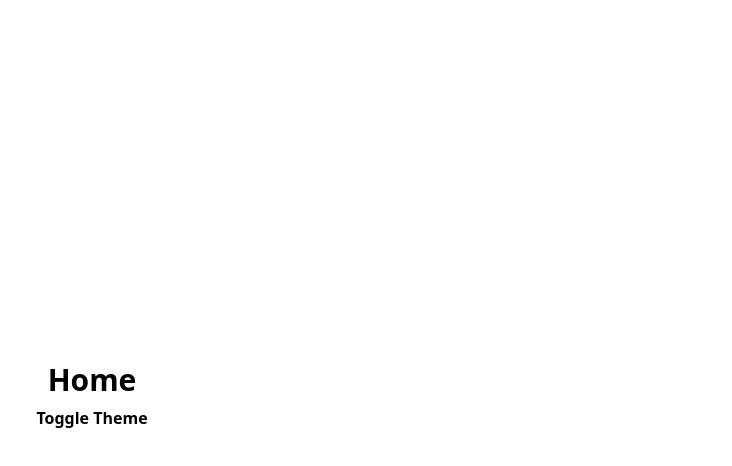
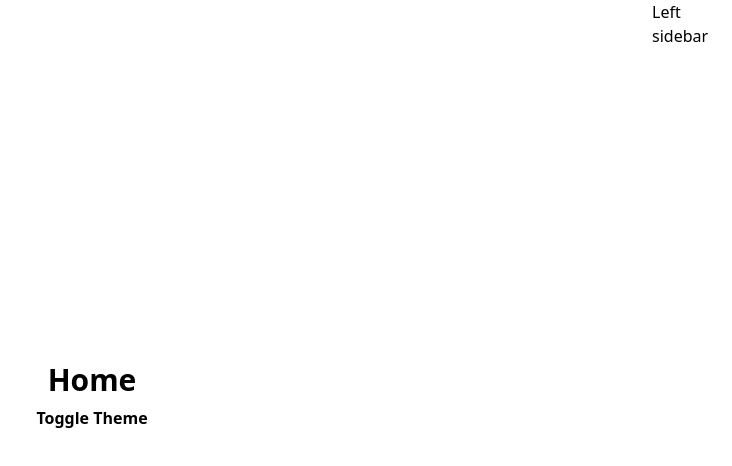
Before and after one commit to damansdhillon/book-it, a Next.js app: page / in a window 1280 px wide. Shown: the top 466 px of the page, without its empty margins (548-1280 px from the left). Built offline with nearby package versions, Linux system fonts and the light colour scheme.

Commit message:
working on sidebars

```diff
--- /dev/null
+++ b/components/HorizontalDivider.tsx
@@ -0,0 +1,13 @@
+export const HorizontalDivider = (props: HorizontalDividerProps) => {
+  return (
+    <>
+      <div
+        className={`${props.classes} flex h-px bg-gray-200 dark:bg-gray-800`}
+      ></div>
+    </>
+  );
+};
+
+type HorizontalDividerProps = {
+  classes?: string;
+};
--- /dev/null
+++ b/components/LeftSidebar.tsx
@@ -0,0 +1,9 @@
+export const LeftSidebar = () => {
+  return (
+    <>
+      <div className="sidebar flex h-screen flex-col justify-between">
+        Left sidebar
+      </div>
+    </>
+  );
+};
--- a/components/PageHOC.tsx
+++ b/components/PageHOC.tsx
@@ -1,13 +1,37 @@
 // HOC container for pages with Navbar and Footer
-import { useTheme } from "next-themes";
 import React from "react";
+import { useWindowDimensions } from "../hooks/windowDimensions";
+import { LeftSidebar } from "./LeftSidebar";
+import { RightSidebar } from "./RightSidebar";
 
 export default function PageHOC({ children }: { children: React.ReactNode }) {
-  const theme = useTheme();
+  const [showRightSidebar, setShowRightSidebar] = React.useState(false);
+  const { width, height } = useWindowDimensions();
+
+  // Check the size of the window and show the right sidebar if the width is greater than 768px
+  // Transition from mobile to desktop should be smooth
+  React.useEffect(() => {
+    if (width > 800) {
+      setShowRightSidebar(true);
+    } else {
+      setShowRightSidebar(false);
+    }
+  }, [width]);
+
   return (
     <>
-      <div className={`flex justify-evenly`}>
-        <div>{children}</div>
+      <div className={`he-full inset-0 flex w-full justify-evenly`}>
+        <div className="grow-4 shrink-3 absolute inset-0 right-auto flex">
+          <RightSidebar
+            classes={`w-[15rem] transition-all duration-500 ease-in-out ${
+              showRightSidebar ? "opacity-100" : "opacity-0"
+            }`}
+          />
+        </div>
+        <div className="flex grow-[15]">{children}</div>
+        <div className="absolute inset-0 left-auto flex w-[5rem] grow-[2]">
+          <LeftSidebar />
+        </div>
       </div>
     </>
   );
--- /dev/null
+++ b/components/RightSidebar.tsx
@@ -0,0 +1,31 @@
+import Image from "next/image";
+
+export const RightSidebar = (props: RightSidebarProps) => {
+  return (
+    <>
+      <div
+        className={`${props.classes} sidebar flex h-screen flex-col justify-between`}
+      >
+        <div className="flex h-[30rem] max-h-[20rem] min-h-[15rem] flex-col items-center justify-center gap-2 bg-gray-700">
+          <Image
+            className="rounded-full"
+            src="/assets/images/avatar.jpeg"
+            width={100}
+            height={100}
+            alt={"Profile Image"}
+          />
+          <div className="text-md font-bold">John Smith</div>
+          <div className="text-xs font-extralight">
+            Senior Full Stack Engineer
+          </div>
+        </div>
+        <div className="flex-grow overflow-y-scroll hide-scrollbar"></div>
+        <div className="flex justify-evenly">Social Media</div>
+      </div>
+    </>
+  );
+};
+
+type RightSidebarProps = {
+  classes?: string;
+};
--- a/styles/yellow-theme.css
+++ b/styles/yellow-theme.css
@@ -2,20 +2,28 @@
     background: theme("colors.gray.900");
     color: white;
     --primary-color: theme("colors.dirty-yellow-dark");
+    --right-sidebar-background: theme("colors.midnight-gray");
 }
 
 [data-theme="yellow-light"] {
     background: theme("colors.white");
     color: black;
     --primary-color: theme("colors.dirty-yellow-light");
+    --right-sidebar-background: theme("colors.gray.300");
 }
 
 [data-theme="yellow-dark"] .button {
     background: theme("colors.dirty-yellow-dark");
     color: white;
 }
+[data-theme="yellow-dark"] .sidebar {
+    background: theme("colors.midnight-gray");
+}
 
 [data-theme="yellow-light"] .button {
     background: theme("colors.dirty-yellow-light");
     color: black;
 }
+[data-theme="yellow-light"] .sidebar {
+    background: theme("colors.gray.200");
+}
--- a/tailwind.config.js
+++ b/tailwind.config.js
@@ -13,12 +13,17 @@
       colors: {
         "dirty-yellow-dark": "#FFC007",
         "dirty-yellow-light": "#FFE187",
+        "midnight-gray": "#20202A",
+        "midnight-gray-light": "#24242E",
         "background": "var(--background)",
         "primary": "var(--primary-color)",
       },
       button: {
         padding: "0.5rem 1rem",
         borderRadius: "0.5rem",
+      },
+      sidebar: {
+        background: "var(--right-sidebar-background)",
       }
     }
   },
```
